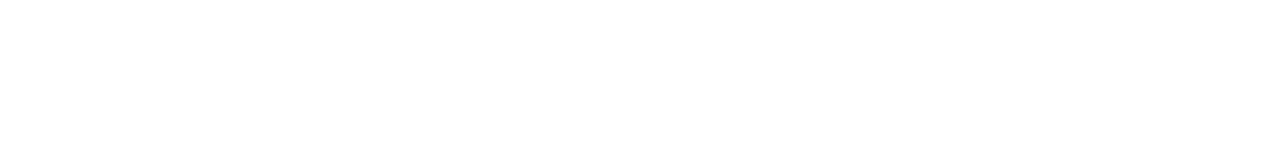
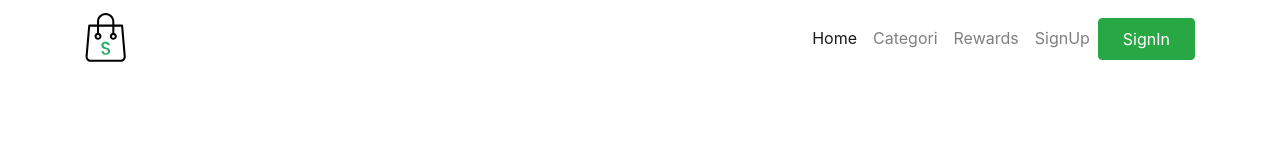
Before and after one commit to syafrin-ibrahim/ode-patali, a plain HTML site: page index.html in a window 1280 px wide. Drawn offline with nearby package versions, Linux system fonts and the light colour scheme.

Commit message:
add global style

```diff
--- a/index.html
+++ b/index.html
@@ -11,11 +11,51 @@
 
     <title>Store - Your Best Marketplace</title>
 
+    <link href="vendor/bootstrap/css/bootstrap.css" rel="stylesheet" />
     <link href="https://unpkg.com/aos@2.3.1/dist/aos.css" rel="stylesheet" />
     <link href="style/main.css" rel="stylesheet" />
   </head>
 
   <body>
+    <nav
+      class="navbar navbar-expand-lg navbar-light navbar-store fixed-top navbar-fixed-top"
+      data-aos="fade-down"
+    >
+      <div class="container">
+        <a href="index.html" class="navbar-brand">
+          <img src="images/logo.svg" alt="logo" />
+        </a>
+        <button
+          class="navbar-toggler"
+          type="button"
+          data-toggle="collapse"
+          data-target="#navbarResponsive"
+        >
+          <span class="navbar-toggler-icon"></span>
+        </button>
+        <div class="collapse navbar-collapse" id="navbarResponsive">
+          <ul class="navbar-nav ml-auto">
+            <li class="nav-item active">
+              <a href="index.html" class="nav-link">Home</a>
+            </li>
+            <li class="nav-item">
+              <a href="#" class="nav-link">Categori</a>
+            </li>
+            <li class="nav-item">
+              <a href="iRewards.html" class="nav-link">Rewards</a>
+            </li>
+            <li class="nav-item">
+              <a href="#" class="nav-link">SignUp</a>
+            </li>
+            <li class="nav-item">
+              <a href="#" class="btn btn-success nav-link px-4 text-white"
+                >SignIn</a
+              >
+            </li>
+          </ul>
+        </div>
+      </div>
+    </nav>
     <!-- Bootstrap core JavaScript -->
     <script src="/vendor/jquery/jquery.slim.min.js"></script>
     <script src="/vendor/bootstrap/js/bootstrap.bundle.min.js"></script>
--- /dev/null
+++ b/style/_font.scss
@@ -0,0 +1 @@
+@import url("https://fonts.googleapis.com/css2?family=Poppins:ital,wght@0,400;0,500;0,600;1,400;1,500&display=swap");
--- /dev/null
+++ b/style/_global.scss
@@ -0,0 +1,18 @@
+body {
+  font-family: "Poppins", sans-serif;
+}
+.page-content {
+  margin-top: 100px;
+}
+footer {
+  border-top: 1px solid #e4e4e4;
+  margin-top: 150px;
+
+  P {
+    color: #979797;
+  }
+}
+
+.form-control {
+  background-color: #f3f3f3;
+}
--- a/style/main.scss
+++ b/style/main.scss
@@ -1,2 +1,10 @@
 // Import Bootstrap 4 Library
 @import "../vendor/bootstrap/scss/bootstrap.scss";
+
+@import "fonts";
+@import "global";
+@import "navbar";
+
+@import "pages/home";
+@import "components/categories";
+@import "components/products";
```
Also changed, not shown: images/logo.svg (added), style/_navbar.scss (added), style/components/_categories.scss (added), style/components/_products.scss (added), style/pages/_home.scss (added), 2 other files.
